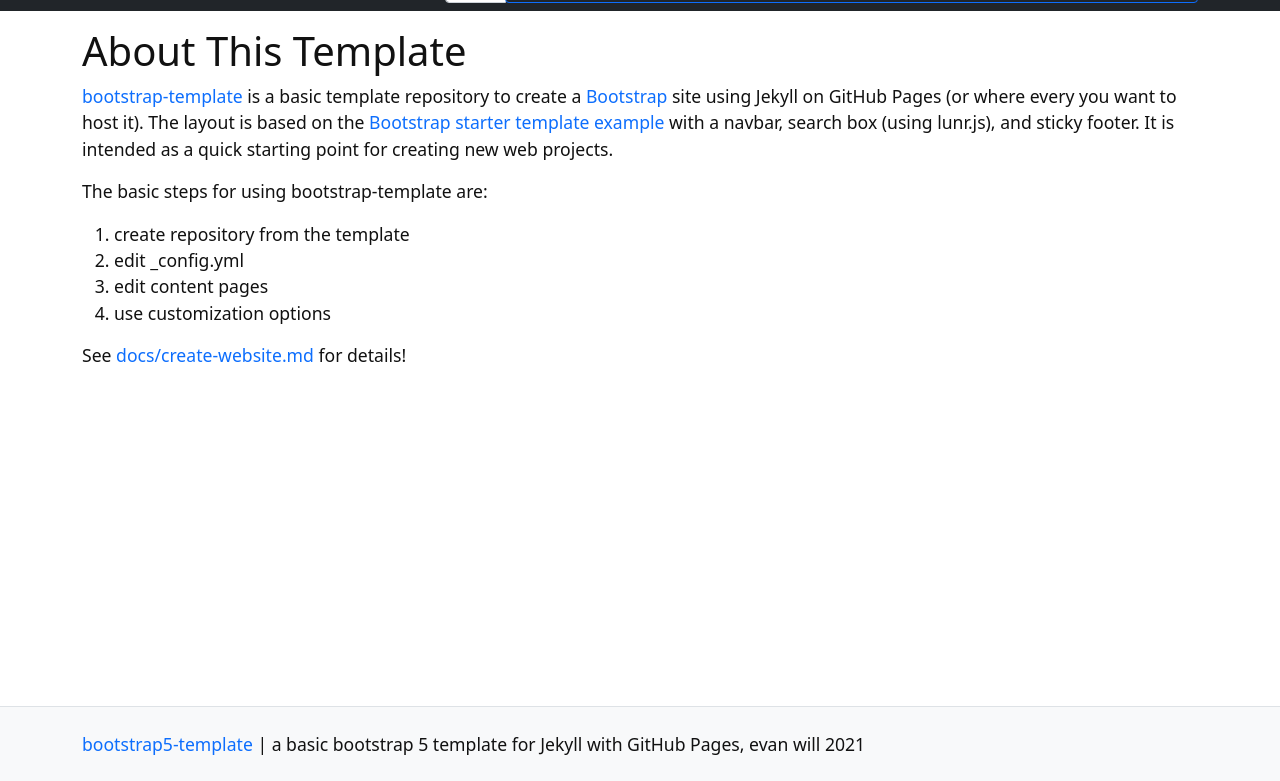
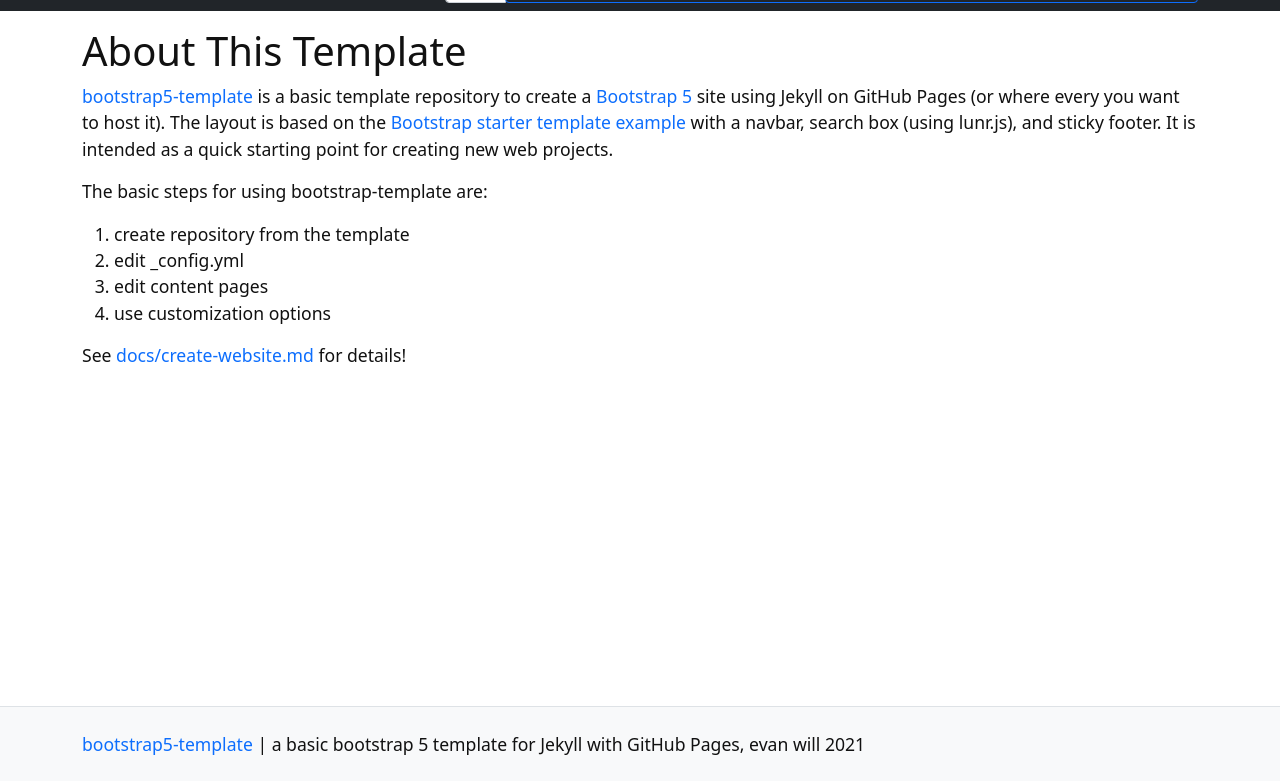
Before and after one commit to thecdil/bootstrap5-template, a Jekyll site: the page built from pages/about.md, in a window 1280 px wide, cut to the strip 119-900 px from the top of the page. Built offline with Jekyll 4.4.1, drawn with Linux system fonts in a browser that asks for light colours.

Commit message:
update doc links

```diff
--- a/pages/about.md
+++ b/pages/about.md
@@ -4,8 +4,8 @@ nav: About
 nav_order: 2
 ---
 
-[bootstrap-template](https://github.com/thecdil/bootstrap-template) is a basic template repository to create a [Bootstrap](https://getbootstrap.com/) site using Jekyll on GitHub Pages (or where every you want to host it).
-The layout is based on the [Bootstrap starter template example](https://getbootstrap.com/docs/4.5/examples/) with a navbar, search box (using lunr.js), and sticky footer.
+[bootstrap5-template](https://github.com/thecdil/bootstrap5-template) is a basic template repository to create a [Bootstrap 5](https://getbootstrap.com/) site using Jekyll on GitHub Pages (or where every you want to host it).
+The layout is based on the [Bootstrap starter template example](https://getbootstrap.com/docs/5.1/examples/) with a navbar, search box (using lunr.js), and sticky footer.
 It is intended as a quick starting point for creating new web projects.
 
 The basic steps for using bootstrap-template are:
@@ -15,4 +15,4 @@ The basic steps for using bootstrap-template are:
 3. edit content pages
 4. use customization options
 
-See [docs/create-website.md](https://github.com/thecdil/bootstrap-template/blob/main/docs/create-website.md) for details!
+See [docs/create-website.md](https://github.com/thecdil/bootstrap5-template/blob/main/docs/create-website.md) for details!
```
Also changed, not shown: README.md (+1 -1 lines).
